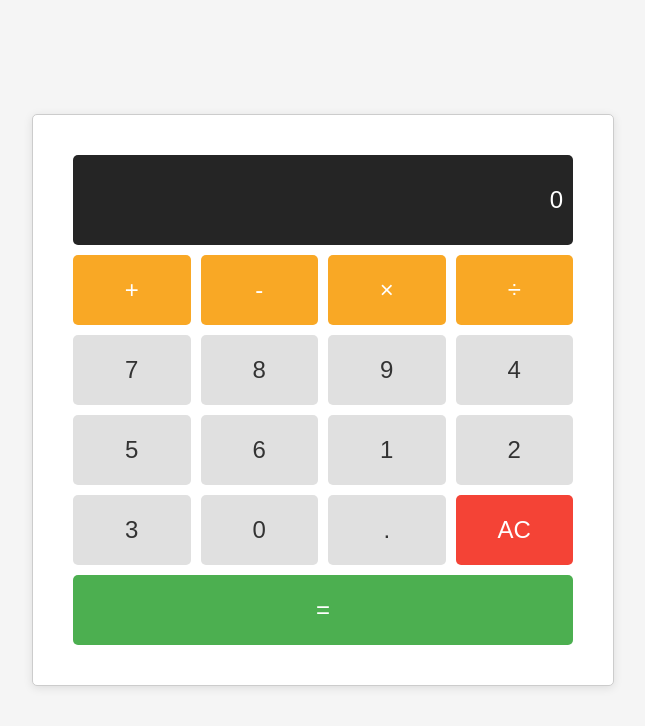
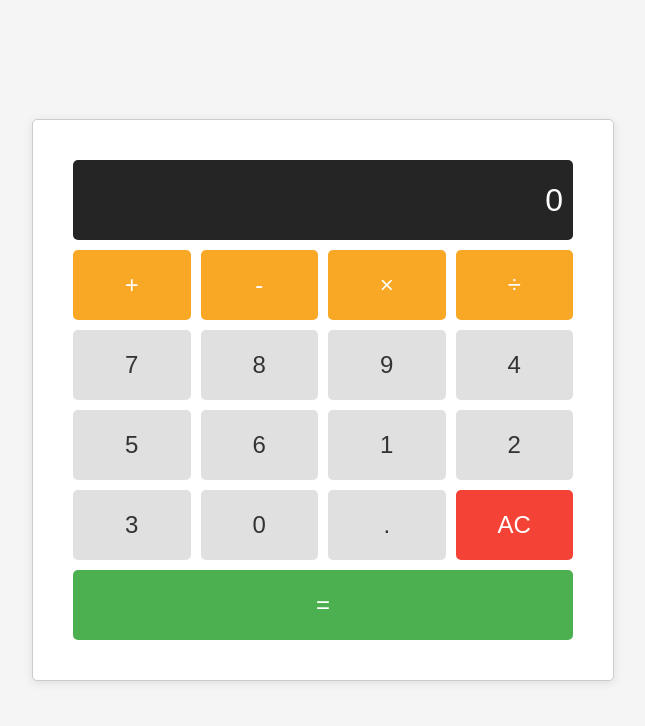
Before and after one commit to Shinzoku/Calculator, a plain HTML site: page index.html in a window 1280 px wide. Shown: the whole page, without its empty margins (317-962 px from the left). Drawn offline with Linux system fonts and the light colour scheme.

Commit message:
Change font size of the screen calculator

```diff
--- a/style.css
+++ b/style.css
@@ -23,8 +23,8 @@ body {
     background-color: #252525;
     color: #fff;
     text-align: right;
-    padding: 10px;
-    font-size: 1.5em;
+    padding: 5px 10px;
+    font-size: 2em;
     border-radius: 5px;
     margin-bottom: 10px;
 }
```
